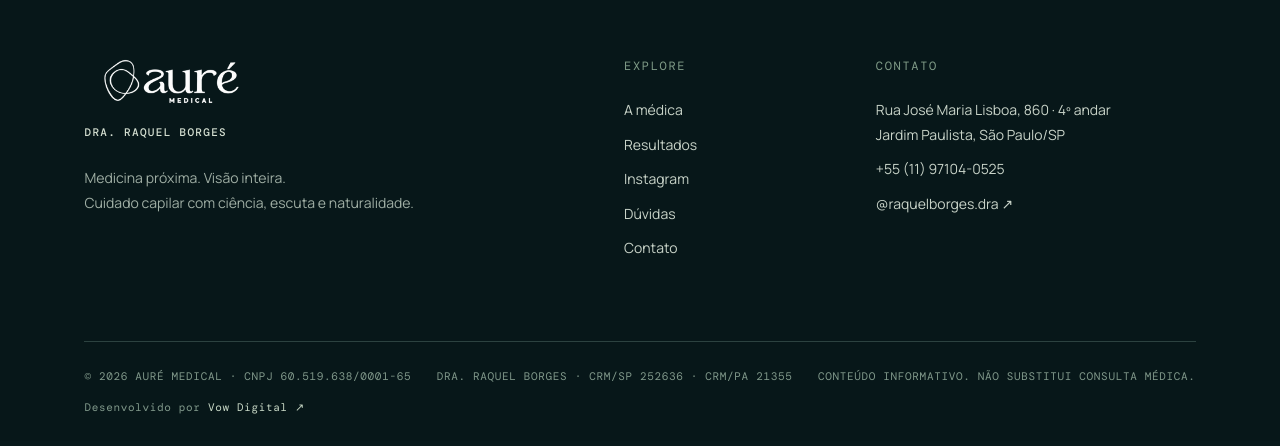
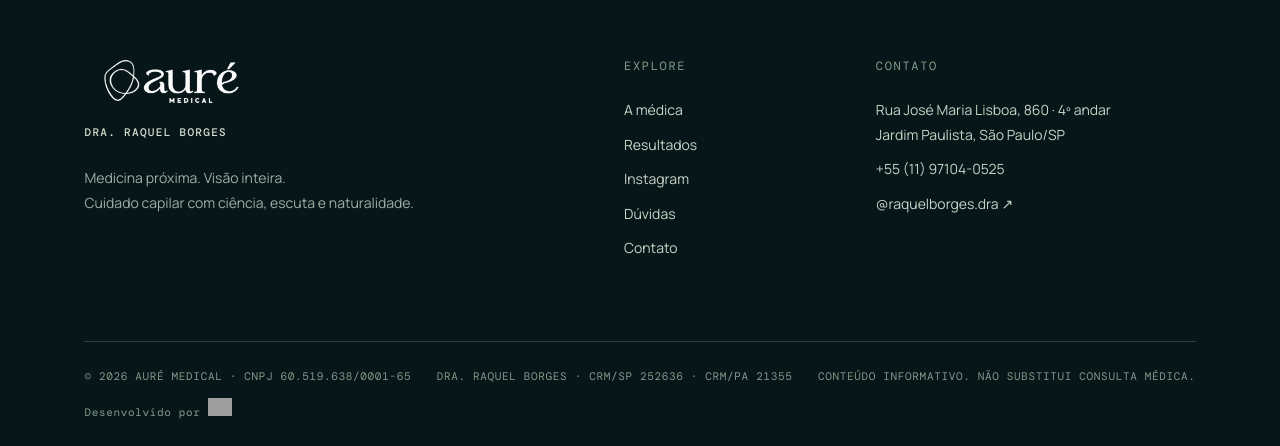
Before and after one commit to vowdigital/raquel-borges-aure-medical, a React (Vite) app: page / in a window 1280 px wide. Shown: the part 5953-6399 px from the top of the page. Built offline with nearby package versions, Linux system fonts and the light colour scheme; grey boxes are pictures that could not be loaded; a web font is replaced by a local one.

Commit message:
Use Vow logo in footer credit

```diff
--- a/src/App.tsx
+++ b/src/App.tsx
@@ -5,6 +5,7 @@ import doctorPortrait from './assets/doctor-portrait.jpg'
 import heroPortrait from './assets/dra.png'
 import medicalPortrait from './assets/med.png'
 import aureLogo from './assets/aure.png'
+import vowLogo from './assets/logo.png'
 import resultOne from './assets/1.jpeg'
 import resultTwo from './assets/2.jpeg'
 import resultThree from './assets/3.jpeg'
@@ -162,7 +163,7 @@ function App() {
       <section id="contato" className="closing shell"><div className="closing-content" data-reveal><SectionTag index="04">SEU PRÓXIMO PASSO</SectionTag><h2>Seu próximo capítulo começa com uma <em>boa conversa.</em></h2><p>Converse com a equipe da Auré Medical e agende uma avaliação capilar com a Dra. Raquel Borges.</p><WhatsAppButton source="final" light>Agendar minha avaliação</WhatsAppButton><small>ATENDIMENTO EM SÃO PAULO · JARDIM PAULISTA</small></div></section>
     </main>
     <section className="map-section" aria-label="Localização da Auré Medical"><iframe src={mapsEmbedUrl} title="Mapa da localização da Auré Medical no Jardim Paulista" loading="lazy" referrerPolicy="no-referrer-when-downgrade" /></section>
-    <footer className="site-footer shell"><div className="footer-main"><div><Brand inverse /><p>Medicina próxima. Visão inteira.<br />Cuidado capilar com ciência, escuta e naturalidade.</p></div><div><span>EXPLORE</span><a href="#sobre">A médica</a><a href="#resultados">Resultados</a><a href="#instagram">Instagram</a><a href="#duvidas">Dúvidas</a><a href="#contato">Contato</a></div><div><span>CONTATO</span><a href="https://maps.google.com/?q=Rua+Jose+Maria+Lisboa+860+Jardim+Paulista+Sao+Paulo" target="_blank" rel="noopener noreferrer">Rua José Maria Lisboa, 860 · 4º andar<br />Jardim Paulista, São Paulo/SP</a><a href={`https://wa.me/${contactNumber}`} onClick={(event) => { event.currentTarget.href = whatsappUrl('footer') }} target="_blank" rel="noopener noreferrer">+55 (11) 97104-0525</a><a href="https://www.instagram.com/raquelborges.dra/" target="_blank" rel="noopener noreferrer">@raquelborges.dra ↗</a></div></div><div className="footer-bottom"><span>© 2026 AURÉ MEDICAL · CNPJ 60.519.638/0001-65</span><span>DRA. RAQUEL BORGES · CRM/SP 252636 · CRM/PA 21355</span><span>CONTEÚDO INFORMATIVO. NÃO SUBSTITUI CONSULTA MÉDICA.</span><span>Desenvolvido por <a className="footer-credit" href="https://sites.vowdigital.com.br" target="_blank" rel="noopener noreferrer">Vow Digital ↗</a></span></div></footer>
+    <footer className="site-footer shell"><div className="footer-main"><div><Brand inverse /><p>Medicina próxima. Visão inteira.<br />Cuidado capilar com ciência, escuta e naturalidade.</p></div><div><span>EXPLORE</span><a href="#sobre">A médica</a><a href="#resultados">Resultados</a><a href="#instagram">Instagram</a><a href="#duvidas">Dúvidas</a><a href="#contato">Contato</a></div><div><span>CONTATO</span><a href="https://maps.google.com/?q=Rua+Jose+Maria+Lisboa+860+Jardim+Paulista+Sao+Paulo" target="_blank" rel="noopener noreferrer">Rua José Maria Lisboa, 860 · 4º andar<br />Jardim Paulista, São Paulo/SP</a><a href={`https://wa.me/${contactNumber}`} onClick={(event) => { event.currentTarget.href = whatsappUrl('footer') }} target="_blank" rel="noopener noreferrer">+55 (11) 97104-0525</a><a href="https://www.instagram.com/raquelborges.dra/" target="_blank" rel="noopener noreferrer">@raquelborges.dra ↗</a></div></div><div className="footer-bottom"><span>© 2026 AURÉ MEDICAL · CNPJ 60.519.638/0001-65</span><span>DRA. RAQUEL BORGES · CRM/SP 252636 · CRM/PA 21355</span><span>CONTEÚDO INFORMATIVO. NÃO SUBSTITUI CONSULTA MÉDICA.</span><span>Desenvolvido por <a className="footer-credit" href="https://sites.vowdigital.com.br" target="_blank" rel="noopener noreferrer" aria-label="Vow Digital"><img className="footer-credit-logo" src={vowLogo} alt="Vow Digital" /></a></span></div></footer>
     <WhatsAppFloat />
   </div>
 }
--- a/src/index.css
+++ b/src/index.css
@@ -171,7 +171,8 @@ h1 em, h2 em, h3 em { color: #aaba9c; font-family: 'Playfair Display', serif; fo
 .footer-main div > a:not(.brand) { color: #c8d3c8; font-size: 14px; line-height: 1.75; margin-bottom: 10px; }
 .footer-main div > a:hover { color: #fff; }
 .footer-bottom { border-top: 1px solid #2c4240; color: #81998b; display: flex; flex-wrap: wrap; font-family: 'DM Mono', monospace; font-size: 11px; gap: 12px; justify-content: space-between; letter-spacing: .06em; line-height: 1.7; padding-top: 25px; }
-.footer-credit { color: #c7d7c5; transition: color .2s; }
+.footer-credit { align-items: center; color: #c7d7c5; display: inline-flex; transition: color .2s; }
+.footer-credit-logo { display: block; height: 18px; width: auto; }
 .footer-credit:hover { color: #fff; }
 .whatsapp-float { align-items: center; background: #dce9d6; bottom: 22px; border-radius: 4px; box-shadow: 0 10px 35px rgba(0,0,0,.23); color: #17352b; display: inline-flex; font-size: 13px; font-weight: 700; gap: 9px; letter-spacing: .03em; padding: 13px 17px; position: fixed; right: 22px; transition: transform .2s, background .25s; z-index: 15; }
 .whatsapp-float:hover { background: #bed2b7; transform: translateY(-3px); }
```
Also changed, not shown: 6 other files (tests, documents, lock files or other folders).
